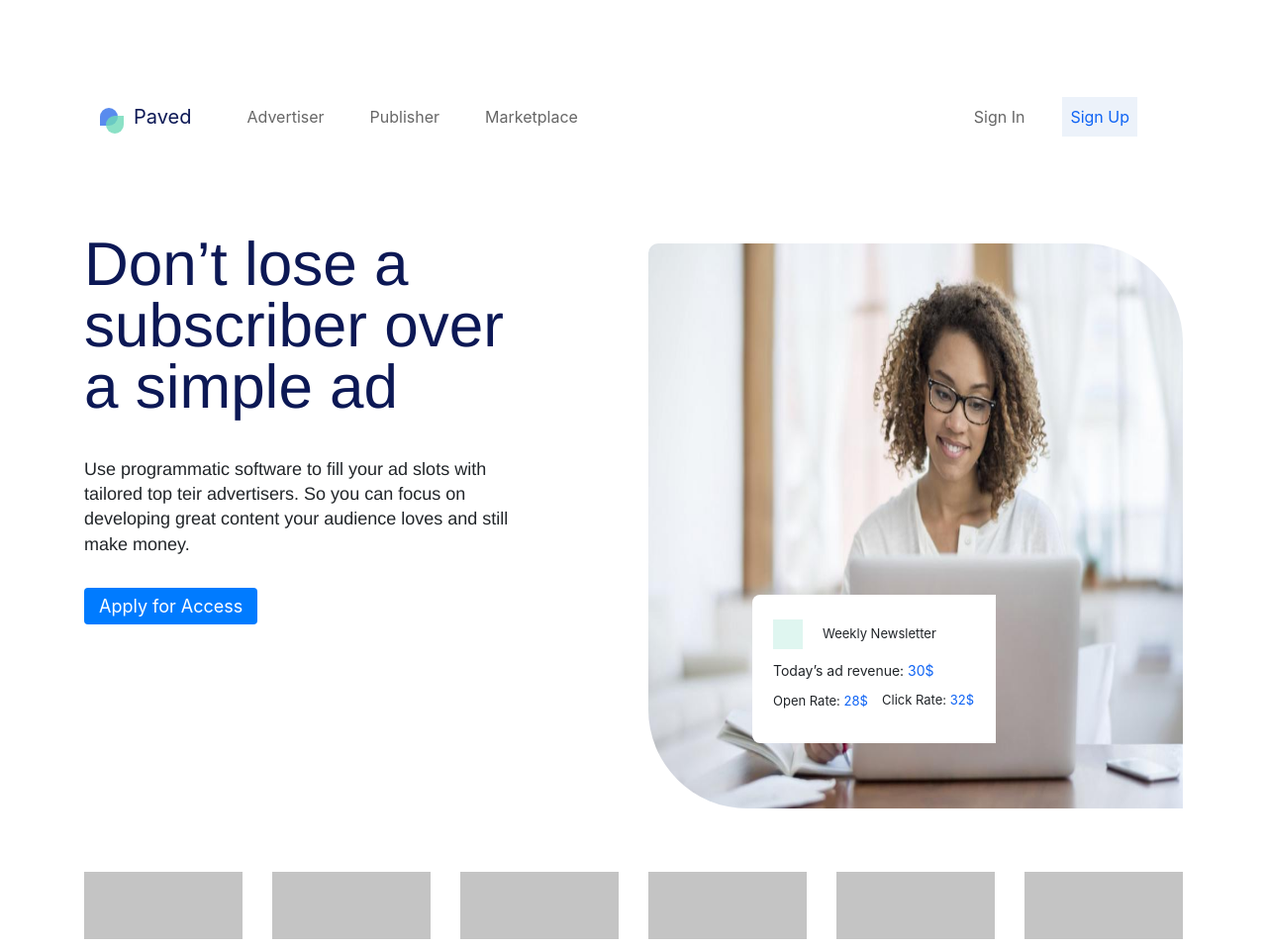
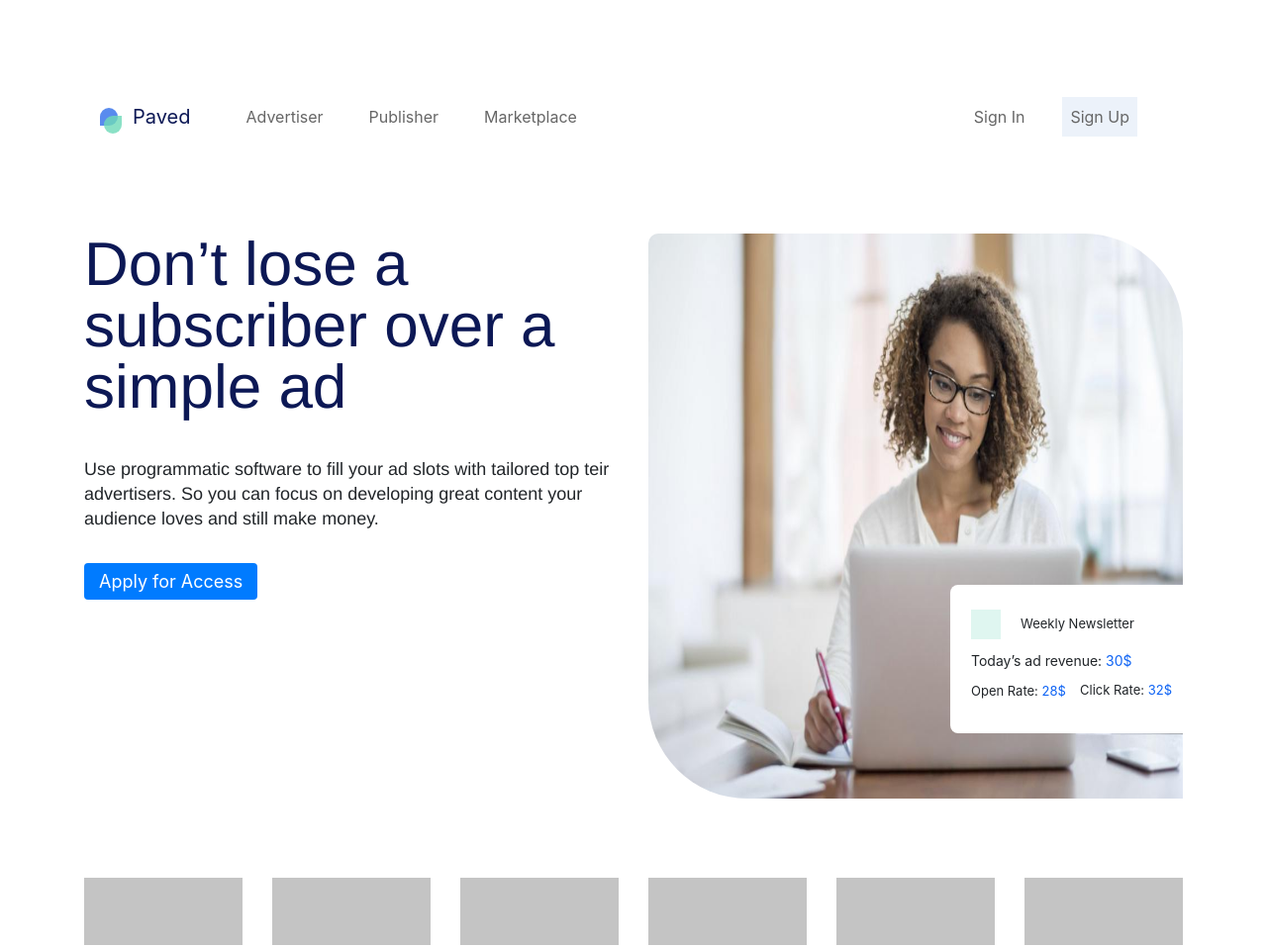
Before and after one commit to ziaurrehman123/FigmaChallange, a plain HTML site: page index.html in a window 1280 px wide. Shown: the top 958 px of the page at 99% size. Drawn offline with nearby package versions, Linux system fonts and the light colour scheme.

Commit message:
responsive design

```diff
--- a/index.html
+++ b/index.html
@@ -13,7 +13,8 @@
 
     <script src="https://maxcdn.bootstrapcdn.com/bootstrap/4.5.2/js/bootstrap.min.js"></script>
     <link rel="stylesheet" href="style.css">
-    <title>Document</title>
+    <link rel="stylesheet" href="https://cdnjs.cloudflare.com/ajax/libs/font-awesome/4.7.0/css/font-awesome.min.css">
+    <title>Figma</title>
 </head>
 
 <body>
@@ -23,7 +24,7 @@
             <div class="rect2"></div>
             <a href="#" class="navbar-brand mr-5 brand-style">Paved</a>
             <button type="button" class="navbar-toggler" data-toggle="collapse" data-target="#navbarCollapse">
-                <span class="navbar-toggler-icon navbar-dark"></span>
+                <i class="fas fa-bars" style="font-size: medium;"></i>
             </button>
 
             <div class="collapse navbar-collapse" id="navbarCollapse">
@@ -64,28 +65,28 @@
             </div>
         </div>
         <div class="row section2">
-            <div class="col-sm-2 col-md-2 col-lg-2 col-xs-8 col-xs-offset-2
+            <div class="col-sm-6 col-md-2 col-lg-2 col-xs-8 col-xs-offset-2
             ">
                 <div class="colSm2"></div>
             </div>
-            <div class="col-sm-2 col-md-2 col-lg-2 col-xs-8 col-xs-offset-2">
+            <div class="col-sm-6 col-md-2 col-lg-2 col-xs-8 col-xs-offset-2">
                 <div class="colSm2"></div>
             </div>
-            <div class="col-sm-2 col-md-2 col-lg-2 col-xs-8 col-xs-offset-2">
+            <div class="col-sm-6 col-md-2 col-lg-2 col-xs-8 col-xs-offset-2">
                 <div class="colSm2"></div>
             </div>
-            <div class="col-sm-2 col-md-2 col-lg-2 col-xs-8 col-xs-offset-2">
+            <div class="col-sm-6 col-md-2 col-lg-2 col-xs-8 col-xs-offset-2">
                 <div class="colSm2"></div>
             </div>
-            <div class="col-sm-2 col-md-2 col-lg-2 col-xs-8 col-xs-offset-2">
+            <div class="col-sm-6 col-md-2 col-lg-2 col-xs-8 col-xs-offset-2">
                 <div class="colSm2"></div>
             </div>
-            <div class="col-sm-2 col-md-2 col-lg-2 col-xs-8 col-xs-offset-2">
+            <div class="col-sm-6 col-md-2 col-lg-2 col-xs-8 col-xs-offset-2">
                 <div class="colSm2"></div>
             </div>
         </div>
         <div class="row section3">
-            <div class="col-lg-6 content1">
+            <div class="col-lg-6 col-md-6 col-sm-12 col-xs-12  content1">
                 <h1>Don’t lose
                     a subscriber
                     over a simple ad</h1>
@@ -104,7 +105,7 @@
                 <img src="pic2.png" width="100%" height="100%" class="img-responsive" alt="Dashboard">
 
             </div>
-            <div class="col-lg-6 content1">
+            <div class="col-lg-6 col-md-6 col-sm-12 col-xs-12 content1">
                 <h1>Don’t lose
                     a subscriber
                     over a simple ad</h1>
--- a/style.css
+++ b/style.css
@@ -1,7 +1,5 @@
 
-
-
-.col-lg-6.content h1 {
+.content h1 {
     font-size: 62px;
     line-height: 62px;
     font-weight: 400;
@@ -9,14 +7,14 @@
     color: #0C1855;
 }
 
-.col-lg-6.content p {
+.content p {
     margin-top: 40px;
     font-family: helvetica;
     line-height: 25.2px;
     font-size: 18px;
     font-weight: 400;
 }
-.col-lg-6.content button {
+.content button {
     border: none;
     /* background: #0E63F4;
     color: white; */
@@ -97,7 +95,7 @@ font-size: 14px;
     width: 100%;
 }
 
-.col-lg-6.content2 button {
+.content2 button {
     border: none;
     background: #ECF2FA;
     color: #0E63F4;
@@ -110,22 +108,22 @@ font-size: 14px;
 }
 
 
-.col-md-12.content3 {
+.content3 {
     width: 1100px;
     height: 250px;
     background: #ECF2FA;
 margin-top: 80px;
 }
-.col-md-12.content3 h1 {
+.content3 h1 {
     text-align: center;
     color: #0C1855;
     margin-top: 40px;
 }
-.col-md-12.content3 p {
+.content3 p {
     text-align: center;
     color: #666666;
 }
-.col-md-12.content3 button {
+.content3 button {
     border: none;
     background: #0E63F4;
     color: white;
@@ -150,6 +148,7 @@ margin-top: 80px;
 
 .section3 {
     margin-bottom: 100px;
+margin-top: 100px;
 }
 .footer-section {
     margin-top: 80px;
@@ -161,14 +160,14 @@ margin-top: 80px;
 .brand-style {
     color: #0C1855;
 }
-ul.navbar-nav.nav-style li a {
+.nav-style li a {
     color: #666666;
 }
-a.nav-link.sign-up {
+.sign-up {
     background: #ECF2FA;
     color: #0E63F4;
 }
-a.nav-link {
+.nav-link {
     color: #666666;
 }
 .view-btn{
@@ -176,64 +175,11 @@ a.nav-link {
     color: #0E63F4;
 }
 
-@media screen and (min-width: 400px) {
-
-    .img-box {
+.img-box {
         position: absolute;
         background: white;
         top: 355px;
-        left: 318px;
-        line-height: 14px;
-        border-radius: 8px 0 0 8px;
-        padding-left: 21px;
-        padding-right: 60px;
-        padding-top: 25px;
-        padding-bottom: 20px;
-    }
-    .imgWidth {
-        width: 100%;
-        margin-top: 10px;
-    }
-    .colSm2 {
-
-        height: 68px;
-        text-align: center;
-        background: #C4C4C4;
-        margin: 4rem 0;
-    }
-    .content2 {
-        padding-left: 100px;
-    }
-    .content1 {
-        padding-right: 100px;
-    }
-    .rect1 {
-        width: 18px;
-        height: 18px;
-        background: #2F6EEA;
-        opacity: 0.8;
-        border-radius: 100px 100px 100px 0px;
-    }
-    .rect2 {
-        width: 18px;
-        height: 18px;
-        background: #6EDAB8;
-        opacity: 0.8;
-        border-radius: 100px 100px 100px 0px;
-        transform: rotate(-180deg);
-        margin-top: 15px;
-        margin-right: 10px;
-        margin-left: -12px;
-    }
-
-}
-
-@media screen and (max-width: 400px) {
-    .img-box {
-        position: absolute;
-        background: white;
-        top: 355px;
-        left: 123px;
+        left: 125px;
         line-height: 14px;
         border-radius: 8px 0 0 8px;
         padding-left: 21px;
@@ -245,7 +191,7 @@ a.nav-link {
         width: 100%;
     }
     .colSm2 {
-        width: 221px;
+        width: 100%;
         height: 68px;
         background: #C4C4C4;
         margin-right: 45px;
@@ -273,6 +219,7 @@ a.nav-link {
         background: #2F6EEA;
         opacity: 0.8;
         border-radius: 100px 100px 100px 0px;
+
     }
     .rect2 {
         width: 18px;
@@ -281,19 +228,28 @@ a.nav-link {
         opacity: 0.8;
         border-radius: 100px 100px 100px 0px;
         transform: rotate(-180deg);
-      margin-top: 15px;
-        margin-right: 75px;
-        margin-left: -12px;
+    position: absolute;
+    top: 27px;
+    left: 20px;
+
     }
+.navbar-brand {
+    display: inline-block;
+    padding-top: .3125rem;
+    padding-bottom: .3125rem;
+    margin-right: 1rem;
+    font-size: 1.25rem;
+    line-height: inherit;
+    white-space: nowrap;
+    padding-left: 15px;
 }
 
-@media screen and (min-width: 700px) {
-
+@media only screen and (min-width: 780px) {
     .img-box {
         position: absolute;
         background: white;
         top: 355px;
-        left: 120px;
+        left: 228px;
         line-height: 14px;
         border-radius: 8px 0 0 8px;
         padding-left: 21px;
@@ -301,41 +257,19 @@ a.nav-link {
         padding-top: 25px;
         padding-bottom: 20px;
     }
+  }
 
-    .imgWidth {
-        width: 100%;
-        margin-top: 10px;
+  @media only screen and (min-width: 1040px){
+    .img-box {
+        position: absolute;
+        background: white;
+        top: 355px;
+        left: 320px;
+        line-height: 14px;
+        border-radius: 8px 0 0 8px;
+        padding-left: 21px;
+        padding-right: 60px;
+        padding-top: 25px;
+        padding-bottom: 20px;
     }
-    .colSm2 {
-
-        height: 68px;
-        text-align: center;
-        background: #C4C4C4;
-        margin: 4rem 0;
-    }
-    .content2 {
-        padding-left: 100px;
-    }
-    .content1 {
-        padding-right: 100px;
-    }
-    .rect1 {
-        width: 18px;
-        height: 18px;
-        background: #2F6EEA;
-        opacity: 0.8;
-        border-radius: 100px 100px 100px 0px;
-    }
-    .rect2 {
-        width: 18px;
-        height: 18px;
-        background: #6EDAB8;
-        opacity: 0.8;
-        border-radius: 100px 100px 100px 0px;
-        transform: rotate(-180deg);
-        margin-top: 15px;
-        margin-right: 10px;
-        margin-left: -12px;
-    }
-
-}
+  }
```
